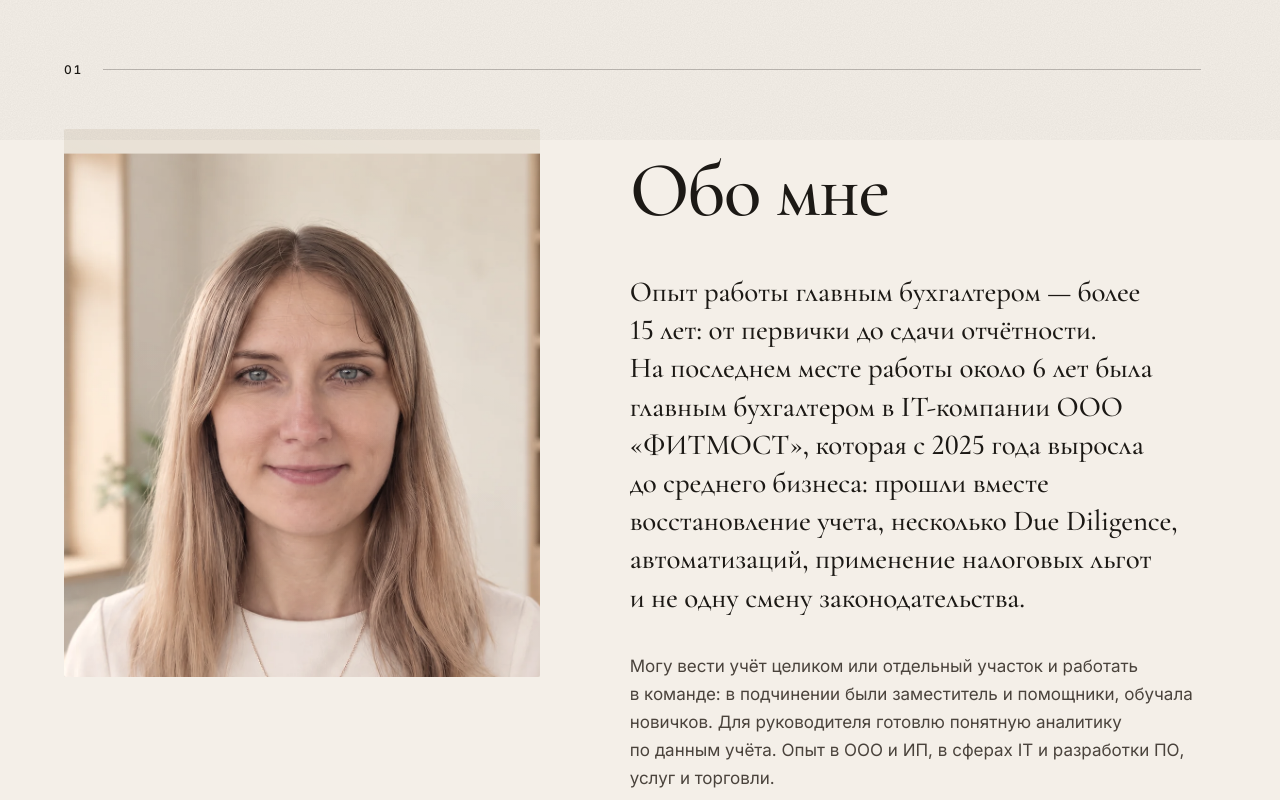
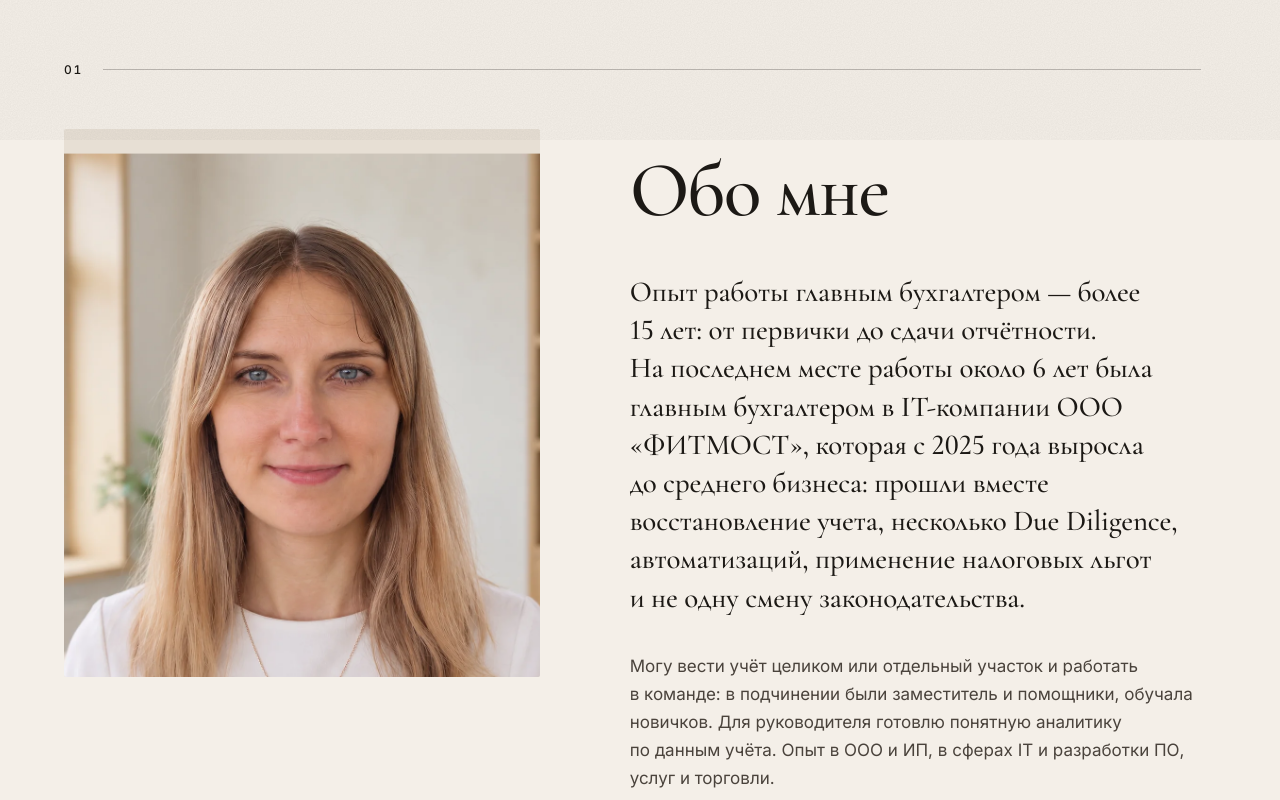
Before and after one commit to neurobuh-collab/vizitka_v2, a plain HTML site: page index.html in a window 1280 px wide. Shown: the part 1060-1860 px from the top of the page. Drawn offline with Linux system fonts and the light colour scheme.

Commit message:
фото поменяла

```diff
--- a/index.html
+++ b/index.html
@@ -38,7 +38,7 @@
 <link rel="preload" href="assets/fonts/cormorant-garamond-cyrillic-500-italic.woff2" as="font" type="font/woff2" crossorigin>
 <link rel="preload" href="assets/fonts/inter-cyrillic-400.woff2" as="font" type="font/woff2" crossorigin>
 <link rel="stylesheet" href="fonts.css?v=2">
-<link rel="stylesheet" href="styles.css?v=3">
+<link rel="stylesheet" href="styles.css?v=4">
 </head>
 <body>
 
--- a/styles.css
+++ b/styles.css
@@ -767,14 +767,6 @@ a:hover .roll__b, a:focus-visible .roll__b { transform: none; }
 @media (min-width: 1024px) {
   .about__photo { position: sticky; top: calc(var(--hh) + 32px); }
 }
-.about__photo::after {
-  content: "";
-  position: absolute;
-  inset: 0;
-  pointer-events: none;
-  background: linear-gradient(200deg, rgba(255, 236, 205, .28) 0%, transparent 45%, rgba(28, 25, 21, .12) 100%);
-  mix-blend-mode: soft-light;
-}
 .about__pic {
   position: absolute;
   left: 0;
@@ -787,7 +779,6 @@ a:hover .roll__b, a:focus-visible .roll__b { transform: none; }
   height: 100%;
   object-fit: cover;
   object-position: 50% 30%;
-  filter: saturate(.8) sepia(.18) hue-rotate(-6deg);
 }
 .about__text { padding-top: clamp(0px, 2vw, 24px); }
 .about__text .h2 { margin-bottom: clamp(28px, 3.5vw, 52px); }
```
